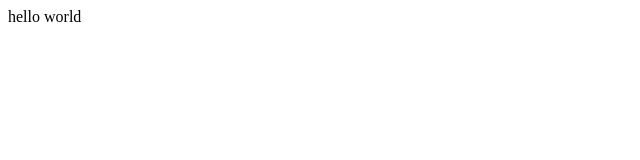
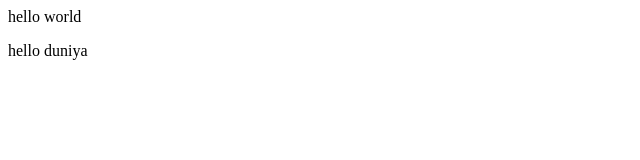
Before and after one commit to Aniruddhsing/nayi-file, a plain HTML site: page index.html in a window 1280 px wide. Shown: the full height of the page, 0-640 px from the left. Drawn offline with Linux system fonts and the light colour scheme.

Commit message:
new in branch

```diff
--- a/index.html
+++ b/index.html
@@ -1 +1,4 @@
 <p> hello world</p>
+<p>
+    hello duniya
+</p>
```
